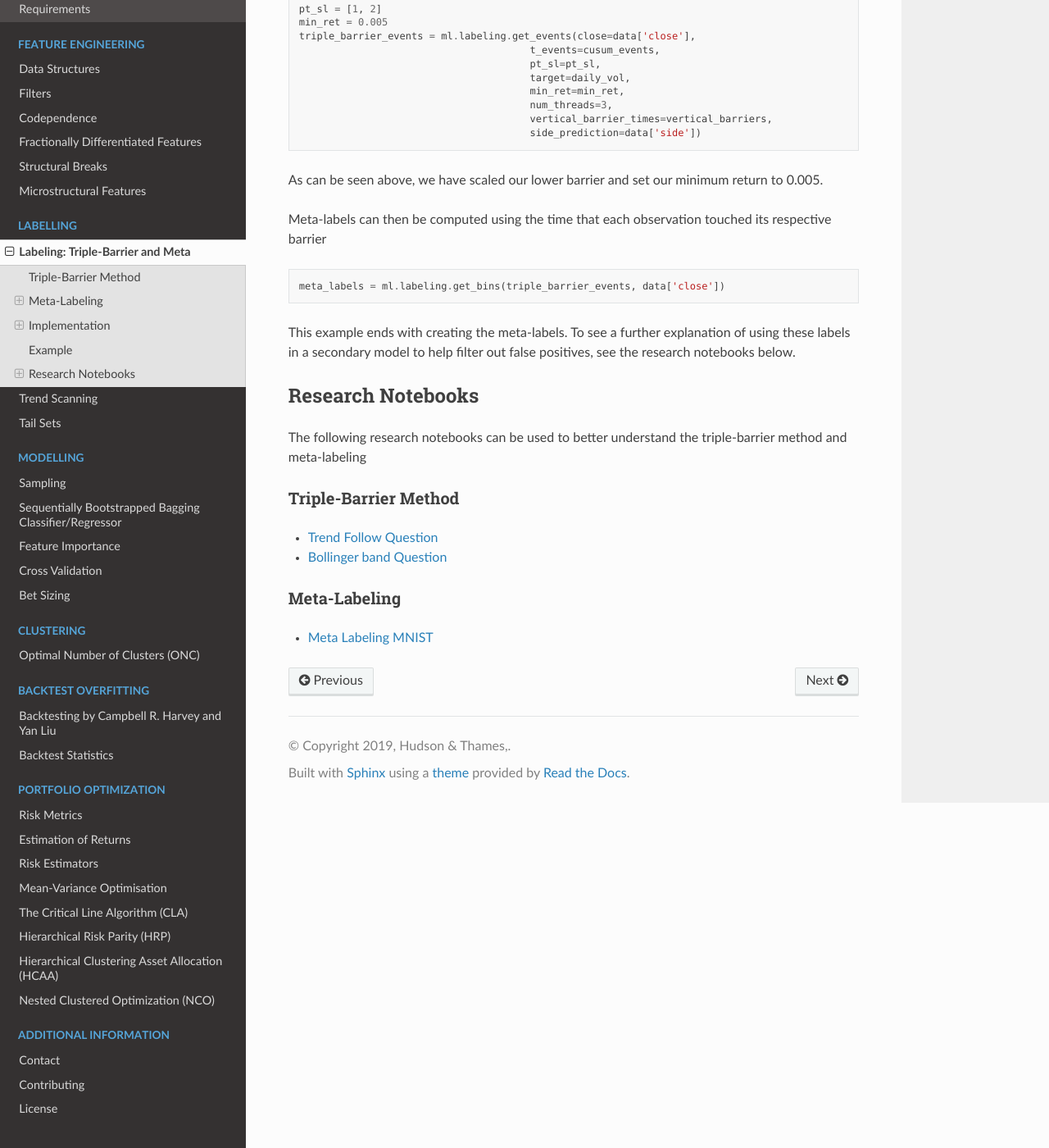
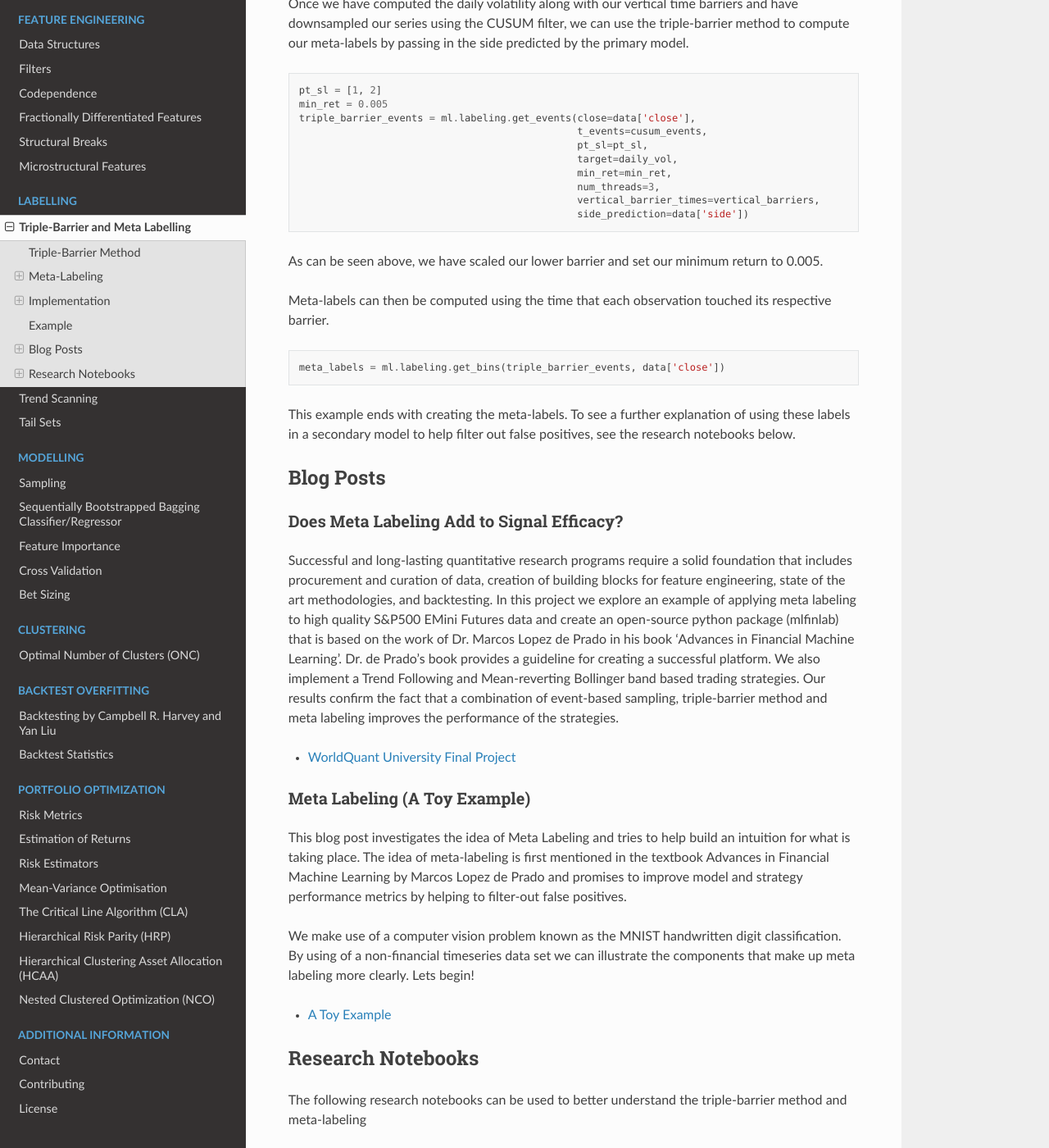
Before and after one commit to hudson-and-thames/mlfinlab, a Sphinx documentation site: the page built from docs/source/implementations/tb_meta_labeling.rst, in a window 1280 px wide and 1400 px high, scrolled down 7036 px. Shown: the whole window at 82% size. Built offline with Sphinx 7.4.7 and the Read the Docs theme 2.0.0, drawn with Linux system fonts in a browser that asks for light colours; pages that are not in the unit, such as notebooks, are missing from menus; some of the changed text lies outside the part shown.

Commit message:
Improve meta-label docs

```diff
--- a/docs/source/implementations/tb_meta_labeling.rst
+++ b/docs/source/implementations/tb_meta_labeling.rst
@@ -1,19 +1,19 @@
-.. _implementations-tb_meta_labeling:
+.. py:currentmodule:: mlfinlab.labeling.labeling
 
-==========================================
-Labeling: Triple-Barrier and Meta
-==========================================
+=================================
+Triple-Barrier and Meta Labelling
+=================================
 
 The primary labeling method used in financial academia is the fixed-time horizon method. While ubiquitous, this method
 has many faults which are remedied by the triple-barrier method discussed below. The triple-barrier method can be
 extended to incorporate meta-labeling which will also be demonstrated and discussed below.
 
 Triple-Barrier Method
-=====================
+#####################
 
 The idea behind the triple-barrier method is that we have three barriers: an upper barrier, a lower barrier, and a
 vertical barrier. The upper barrier represents the threshold an observation's return needs to reach in order to be
-considered a buying opportunty (a label of 1), the lower barrier represents the threshold an observation's return needs
+considered a buying opportunity (a label of 1), the lower barrier represents the threshold an observation's return needs
 to reach in order to be considered a selling opportunity (a label of -1), and the vertical barrier represents the amount
 of time an observation has to reach its given return in either direction before it is given a label of 0. This concept
 can be better understood visually and is shown in the figure below taken from Advances in Financial Machine
@@ -23,43 +23,86 @@
    :scale: 100 %
    :align: center
 
-One of the major faults with the fixed-time horizon method is that observations are given a label with respect to a certain threshold after a fixed interval regardless of their respective volatilities. In other words, the expected returns of every observation are treated equally regardless of the associated risk. The triple-barrier method tackles this issue by dynamically setting the upper and lower barriers for each observation based on their given volatilities.
+One of the major faults with the fixed-time horizon method is that observations are given a label with respect to a certain
+threshold after a fixed interval regardless of their respective volatilities. In other words, the expected returns of every
+observation are treated equally regardless of the associated risk. The triple-barrier method tackles this issue by dynamically
+setting the upper and lower barriers for each observation based on their given volatilities.
 
 .. _reference: https://www.wiley.com/en-us/Advances+in+Financial+Machine+Learning-p-9781119482086
 
 Meta-Labeling
-=============
+#############
 
 Advances in Financial Machine Learning, Chapter 3, page 50. Reads:
 
-"Suppose that you have a model for setting the side of the bet (long or short). You just need to learn the size of that bet, which includes the possibility of no bet at all (zero size). This is a situation that practitioners face regularly. We often know whether we want to buy or sell a product, and the only remaining question is how much money we should risk in such a bet. We do not want the ML algorithm to learn the side, just to tell us what is the appropriate size. At this point, it probably does not surprise you to hear that no book or paper has so far discussed this common problem. Thankfully, that misery ends here.""
+"Suppose that you have a model for setting the side of the bet (long or short). You just need to learn the size of that
+bet, which includes the possibility of no bet at all (zero size). This is a situation that practitioners face regularly.
+We often know whether we want to buy or sell a product, and the only remaining question is how much money we should risk
+in such a bet. We do not want the ML algorithm to learn the side, just to tell us what is the appropriate size. At this
+point, it probably does not surprise you to hear that no book or paper has so far discussed this common problem. Thankfully,
+that misery ends here.""
 
 I call this problem meta-labeling because we want to build a secondary ML model that learns how to use a primary exogenous model.
 
-The ML algorithm will be trained to decide whether to take the bet or pass, a purely binary prediction. When the predicted label is 1, we can use the probability of this secondary prediction to derive the size of the bet, where the side (sign) of the position has been set by the primary model.
+The ML algorithm will be trained to decide whether to take the bet or pass, a purely binary prediction. When the predicted
+label is 1, we can use the probability of this secondary prediction to derive the size of the bet, where the side (sign) of
+the position has been set by the primary model.
 
 How to use Meta-Labeling
-~~~~~~~~~~~~~~~~~~~~~~~~
+************************
 
-Binary classification problems present a trade-off between type-I errors (false positives) and type-II errors (false negatives). In general, increasing the true positive rate of a binary classifier will tend to increase its false positive rate. The receiver operating characteristic (ROC) curve of a binary classifier measures the cost of increasing the true positive rate, in terms of accepting higher false positive rates.
+Binary classification problems present a trade-off between type-I errors (false positives) and type-II errors (false negatives).
+In general, increasing the true positive rate of a binary classifier will tend to increase its false positive rate. The receiver
+operating characteristic (ROC) curve of a binary classifier measures the cost of increasing the true positive rate, in terms of
+accepting higher false positive rates.
 
 .. image:: labeling_images/confusion_matrix.png
    :scale: 40 %
    :align: center
 
+The image illustrates the so-called “confusion matrix.” On a set of observations, there are items that exhibit a condition
+(positives, left rectangle), and items that do not exhibit a condition (negative, right rectangle). A binary classifier predicts
+that some items exhibit the condition (ellipse), where the TP area contains the true positives and the TN area contains the true negatives.
+This leads to two kinds of errors: false positives (FP) and false negatives (FN). “Precision” is the ratio between the TP area and
+the area in the ellipse. “Recall” is the ratio between the TP area and the area in the left rectangle. This notion of recall
+(aka true positive rate) is in the context of classification problems, the analogous to “power” in the context of hypothesis testing.
+“Accuracy” is the sum of the TP and TN areas divided by the overall set of items (square). In general, decreasing the FP area comes at
+a cost of increasing the FN area, because higher precision typically means fewer calls, hence lower recall. Still, there is some
+combination of precision and recall that maximizes the overall efficiency of the classifier. The F1-score measures the efficiency of a
+classifier as the harmonic average between precision and recall.
 
-The image illustrates the so-called “confusion matrix.” On a set of observations, there are items that exhibit a condition (positives, left rectangle), and items that do not exhibit a condition (negative, right rectangle). A binary classifier predicts that some items exhibit the condition (ellipse), where the TP area contains the true positives and the TN area contains the true negatives. This leads to two kinds of errors: false positives (FP) and false negatives (FN). “Precision” is the ratio between the TP area and the area in the ellipse. “Recall” is the ratio between the TP area and the area in the left rectangle. This notion of recall (aka true positive rate) is in the context of classification problems, the analogous to “power” in the context of hypothesis testing. “Accuracy” is the sum of the TP and TN areas divided by the overall set of items (square). In general, decreasing the FP area comes at a cost of increasing the FN area, because higher precision typically means fewer calls, hence lower recall. Still, there is some combination of precision and recall that maximizes the overall efficiency of the classifier. The F1-score measures the efficiency of a classifier as the harmonic average between precision and recall.
+**Meta-labeling is particularly helpful when you want to achieve higher F1-scores**. First, we build a model that achieves high recall,
+even if the precision is not particularly high. Second, we correct for the low precision by applying meta-labeling to the positives predicted
+by the primary model.
 
-**Meta-labeling is particularly helpful when you want to achieve higher F1-scores**. First, we build a model that achieves high recall, even if the precision is not particularly high. Second, we correct for the low precision by applying meta-labeling to the positives predicted by the primary model.
+Meta-labeling will increase your F1-score by filtering out the false positives, where the majority of positives have already been identified
+by the primary model. Stated differently, the role of the secondary ML algorithm is to determine whether a positive from the primary (exogenous)
+model is true or false. It is not its purpose to come up with a betting opportunity. Its purpose is to determine whether we should act or pass
+on the opportunity that has been presented.
 
-Meta-labeling will increase your F1-score by filtering out the false positives, where the majority of positives have already been identified by the primary model. Stated differently, the role of the secondary ML algorithm is to determine whether a positive from the primary (exogenous) model is true or false. It is not its purpose to come up with a betting opportunity. Its purpose is to determine whether we should act or pass on the opportunity that has been presented.
-
-Meta-labeling is a very powerful tool to have in your arsenal, for four additional reasons. **First**, ML algorithms are often criticized as black boxes. Meta-labeling allows you to build an ML system on top of a white box (like a fundamental model founded on economic theory). This ability to transform a fundamental model into an ML model should make meta-labeling particularly useful to “quantamental” firms. **Second**, the effects of overfitting are limited when you apply metalabeling, because ML will not decide the side of your bet, only the size. **Third**, by decoupling the side prediction from the size prediction, meta-labeling enables sophisticated strategy structures. For instance, consider that the features driving a rally may differ from the features driving a sell-off. In that case, you may want to develop an ML strategy exclusively for long positions, based on the buy recommendations of a primary model, and an ML strategy exclusively for short positions, based on the sell recommendations of an entirely different primary model. **Fourth**, achieving high accuracy on small bets and low accuracy on large bets will ruin you. As important as identifying good opportunities is to size them properly, so it makes sense to develop an ML algorithm solely focused on getting that critical decision (sizing) right. We will retake this fourth point in Chapter 10. In my experience, meta-labeling ML models can deliver more robust and reliable outcomes than standard labeling models.
+Meta-labeling is a very powerful tool to have in your arsenal, for four additional reasons. **First**, ML algorithms are often criticized as
+black boxes. Meta-labeling allows you to build an ML system on top of a white box (like a fundamental model founded on economic theory). This
+ability to transform a fundamental model into an ML model should make meta-labeling particularly useful to “quantamental” firms. **Second**,
+the effects of overfitting are limited when you apply metalabeling, because ML will not decide the side of your bet, only the size. **Third**,
+by decoupling the side prediction from the size prediction, meta-labeling enables sophisticated strategy structures. For instance, consider that
+the features driving a rally may differ from the features driving a sell-off. In that case, you may want to develop an ML strategy exclusively
+for long positions, based on the buy recommendations of a primary model, and an ML strategy exclusively for short positions, based on the sell
+recommendations of an entirely different primary model. **Fourth**, achieving high accuracy on small bets and low accuracy on large bets will ruin you.
+As important as identifying good opportunities is to size them properly, so it makes sense to develop an ML algorithm solely focused on getting that
+critical decision (sizing) right. We will retake this fourth point in Chapter 10. In my experience, meta-labeling ML models can deliver more robust
+and reliable outcomes than standard labeling models.
 
 Model Architecture
-~~~~~~~~~~~~~~~~~~
+******************
 
-The following image explains the model architecture. The **first** step is to train a primary model (binary classification). **Second** a threshold level is determined at which the primary model has a high recall, in the coded example you will find that 0.30 is a good threshold, ROC curves could be used to help determine a good level. **Third** the features from the first model are concatenated with the predictions from the first model, into a new feature set for the secondary model. Meta Labels are used as the target variable in the second model. Now fit the second model. **Fourth** the prediction from the secondary model is combined with the prediction from the primary model and only where both are true, is your final prediction true. I.e. if your primary model predicts a 3 and your secondary model says you have a high probability of the primary model being correct, is your final prediction a 3, else not 3.
+The following image explains the model architecture. The **first** step is to train a primary model (binary classification).
+**Second** a threshold level is determined at which the primary model has a high recall, in the coded example you will find that
+0.30 is a good threshold, ROC curves could be used to help determine a good level. **Third** the features from the first model
+are concatenated with the predictions from the first model, into a new feature set for the secondary model. Meta Labels are used
+as the target variable in the second model. Now fit the second model. **Fourth** the prediction from the secondary model is combined
+with the prediction from the primary model and only where both are true, is your final prediction true. I.e. if your primary model
+predicts a 3 and your secondary model says you have a high probability of the primary model being correct, is your final prediction
+a 3, else not 3.
 
 .. image:: labeling_images/meta_labeling_architecture.png
    :scale: 70 %
@@ -67,10 +110,19 @@
 
 
 Implementation
-==============
+##############
 
 The following functions are used for the triple-barrier method which works in tandem with meta-labeling.
 
+
+
+
+
+
+.. autofunction:: get_daily_vol
+
+
+----
 
 .. function:: get_daily_vol(close, lookback=100)
 
@@ -179,70 +231,102 @@
     :return: (data frame) of event
 
 Example
-=======
+#######
 
-Suppose we use a mean reverting strategy as our primary model, giving each observation a label of 1 or -1.
+Suppose we use a mean-reverting strategy as our primary model, giving each observation a label of -1 or 1.
 We can then use meta-labeling to act as a filter for the bets of our primary model.
 
-::
+Assuming we have a pandas series with the timestamps of our observations and their respective labels given by the primary
+model, the process to generate meta-labels goes as follows.
 
-	import mlfinlab as ml
-	import numpy as np
-	import pandas as pd
+.. code-block::
 
-::
+   import numpy as np
+   import pandas as pd
+   import mlfinlab as ml
 
-	# Read in data
-	data = pd.read_csv('FILE_PATH')
+   # Read in data
+   data = pd.read_csv('FILE_PATH')
 
-Assuming we have a pandas series with the timestamps of our observations and their respective labels given by the primary model, the process to generate meta-labels goes as follows.
+   # Compute daily volatility
+   daily_vol = ml.util.get_daily_vol(close=data['close'], lookback=50)
 
-::
+   # Apply Symmetric CUSUM Filter and get timestamps for events
+   # Note: Only the CUSUM filter needs a point estimate for volatility
+   cusum_events = ml.filters.cusum_filter(data['close'],
+                                          threshold=daily_vol['2011-09-01':'2018-01-01'].mean())
 
-	# Compute daily volatility
-	daily_vol = ml.util.get_daily_vol(close=data['close'], lookback=50)
+   # Compute vertical barrier
+   vertical_barriers = ml.labeling.add_vertical_barrier(t_events=cusum_events,
+                                                        close=data['close'],
+                                                        num_days=1)
 
-	# Apply Symmetric CUSUM Filter and get timestamps for events
-	# Note: Only the CUSUM filter needs a point estimate for volatility
-	cusum_events = ml.filters.cusum_filter(data['close'],
-        threshold=daily_vol['2011-09-01':'2018-01-01'].mean()*0.5)
+Once we have computed the daily volatility along with our vertical time barriers and have downsampled our series using
+the CUSUM filter, we can use the triple-barrier method to compute our meta-labels by passing in the side predicted by
+the primary model.
 
-	# Compute vertical barrier
-	vertical_barriers = ml.labeling.add_vertical_barrier(t_events=cusum_events,
-        close=data['close'], num_days=1)
+.. code-block::
 
-Once we have computed our daily volatility along with our vertical time barriers and have downsampled our series using the CUSUM filter, we can use the triple-barrier method to compute our meta-labels by passing in the side predicted by the primary model.
-
-::
-
-	pt_sl = [1, 2]
-	min_ret = 0.005
-	triple_barrier_events = ml.labeling.get_events(close=data['close'],
-                                               t_events=cusum_events,
-                                               pt_sl=pt_sl,
-                                               target=daily_vol,
-                                               min_ret=min_ret,
-                                               num_threads=3,
-                                               vertical_barrier_times=vertical_barriers,
-                                               side_prediction=data['side'])
+   pt_sl = [1, 2]
+   min_ret = 0.005
+   triple_barrier_events = ml.labeling.get_events(close=data['close'],
+                                                  t_events=cusum_events,
+                                                  pt_sl=pt_sl,
+                                                  target=daily_vol,
+                                                  min_ret=min_ret,
+                                                  num_threads=3,
+                                                  vertical_barrier_times=vertical_barriers,
+                                                  side_prediction=data['side'])
 
 As can be seen above, we have scaled our lower barrier and set our minimum return to 0.005.
 
-Meta-labels can then be computed using the time that each observation touched its respective barrier
+Meta-labels can then be computed using the time that each observation touched its respective barrier.
 
-::
+.. code-block::
 
-	meta_labels = ml.labeling.get_bins(triple_barrier_events, data['close'])
+   meta_labels = ml.labeling.get_bins(triple_barrier_events, data['close'])
 
-This example ends with creating the meta-labels. To see a further explanation of using these labels in a secondary model to help filter out false positives, see the research notebooks below.
+This example ends with creating the meta-labels. To see a further explanation of using these labels in a secondary model
+to help filter out false positives, see the research notebooks below.
+
+Blog Posts
+##########
+
+Does Meta Labeling Add to Signal Efficacy?
+******************************************
+
+Successful and long-lasting quantitative research programs require a solid foundation that includes procurement and
+curation of data, creation of building blocks for feature engineering, state of the art methodologies, and backtesting.
+In this project we explore an example of applying meta labeling to high quality S&P500 EMini Futures data and create an
+open-source python package (mlfinlab) that is based on the work of Dr. Marcos Lopez de Prado in his book
+‘Advances in Financial Machine Learning’. Dr. de Prado’s book provides a guideline for creating a successful platform.
+We also implement a Trend Following and Mean-reverting Bollinger band based trading strategies. Our results confirm the
+fact that a combination of event-based sampling, triple-barrier method and meta labeling improves the performance of the
+strategies.
+
+* `WorldQuant University Final Project`_
+.. _WorldQuant University Final Project: https://hudsonthames.org/does-meta-labeling-add-to-signal-efficacy-triple-barrier-method/
+
+Meta Labeling (A Toy Example)
+*****************************
+
+This blog post investigates the idea of Meta Labeling and tries to help build an intuition for what is taking place.
+The idea of meta-labeling is first mentioned in the textbook Advances in Financial Machine Learning by Marcos Lopez de
+Prado and promises to improve model and strategy performance metrics by helping to filter-out false positives.
+
+We make use of a computer vision problem known as the MNIST handwritten digit classification. By using of a non-financial
+timeseries data set we can illustrate the components that make up meta labeling more clearly. Lets begin!
+
+* `A Toy Example`_
+.. _A Toy Example: https://hudsonthames.org/meta-labeling-a-toy-example/
 
 Research Notebooks
-==================
+##################
 
 The following research notebooks can be used to better understand the triple-barrier method and meta-labeling
 
 Triple-Barrier Method
-~~~~~~~~~~~~~~~~~~~~~
+*********************
 
 * `Trend Follow Question`_
 * `Bollinger band Question`_
@@ -250,8 +334,8 @@
 .. _Trend Follow Question: https://github.com/hudson-and-thames/research/blob/master/Chapter3/2019-03-06_JJ_Trend-Follow-Question.ipynb
 .. _Bollinger Band Question: https://github.com/hudson-and-thames/research/blob/master/Chapter3/2019-03-09_AS_BBand-Question.ipynb
 
-Meta-Labeling
-~~~~~~~~~~~~~~
+Meta-Labeling Toy Example
+*************************
 
 * `Meta Labeling MNIST`_
 
```
